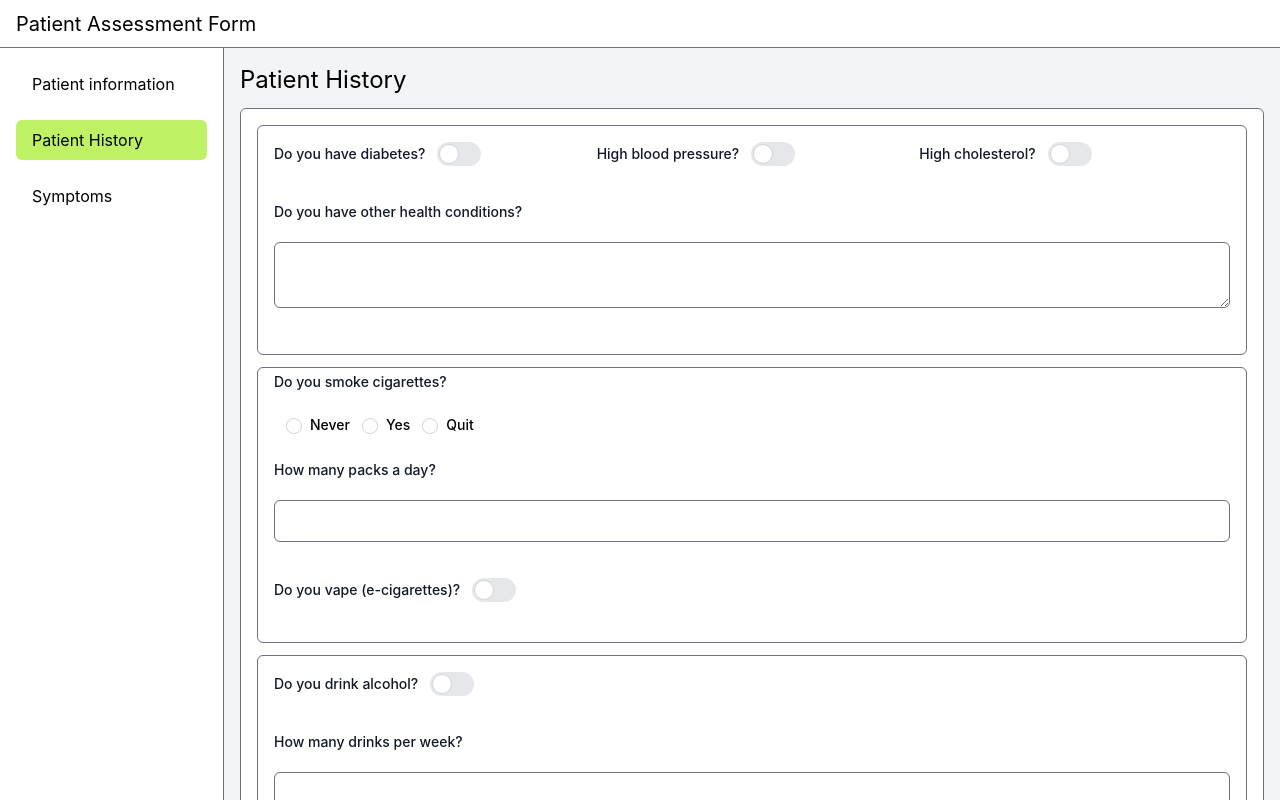
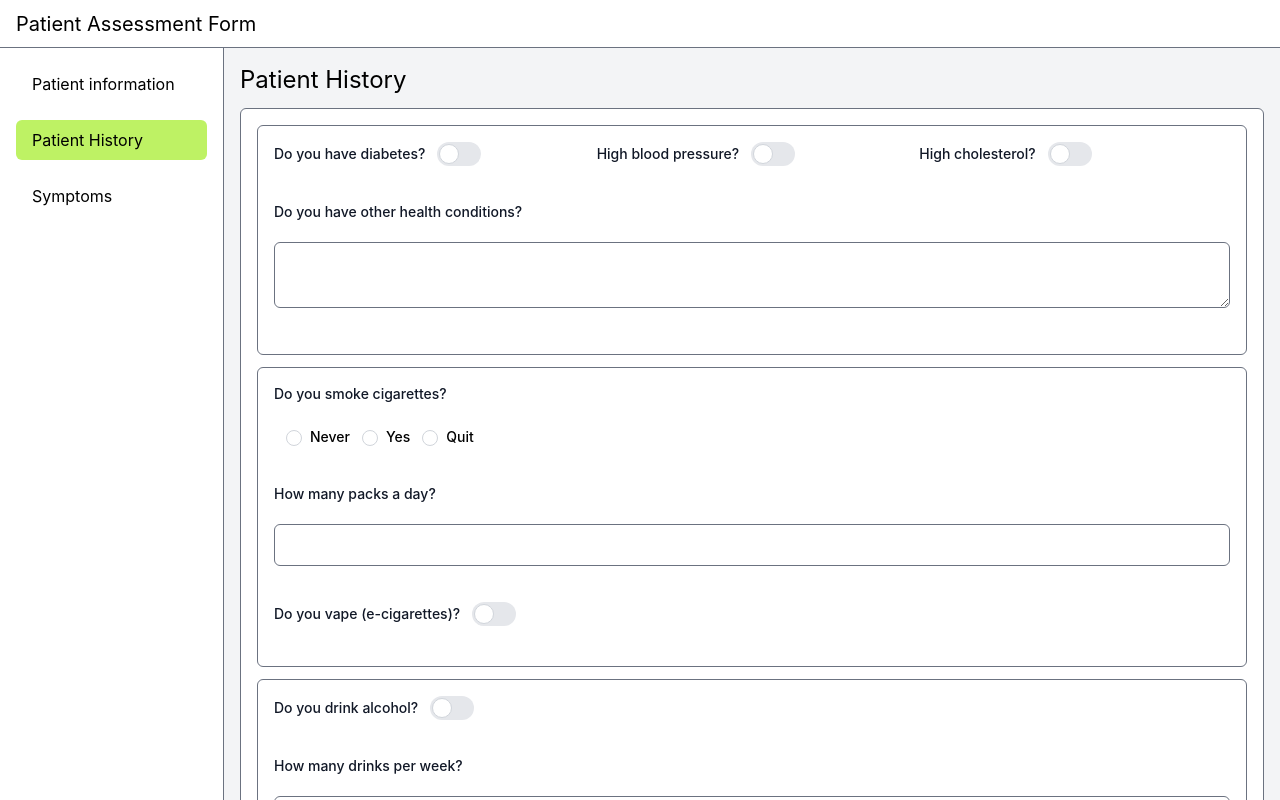
Before and after one commit to rroy11705/form-viewer, a React (Create React App) app: page / in a window 1280 px wide. Both pictures are taken after a click on the element "Patient History". Built offline with nearby package versions, Linux system fonts and the light colour scheme.

Commit message:
radio fixed

```diff
--- a/src/components/forms/RadioGroup/index.js
+++ b/src/components/forms/RadioGroup/index.js
@@ -39,7 +39,7 @@ const RadioGroup = ({
         console.log('value', value);
         return (
           <div
-            className="flex flex-col justify-center gap-3 mb-6 h-10"
+            className="flex flex-col justify-center gap-3 mb-6 min-h-10"
             style={{ width: spanMap(span) }}
           >
             {label && (
```
